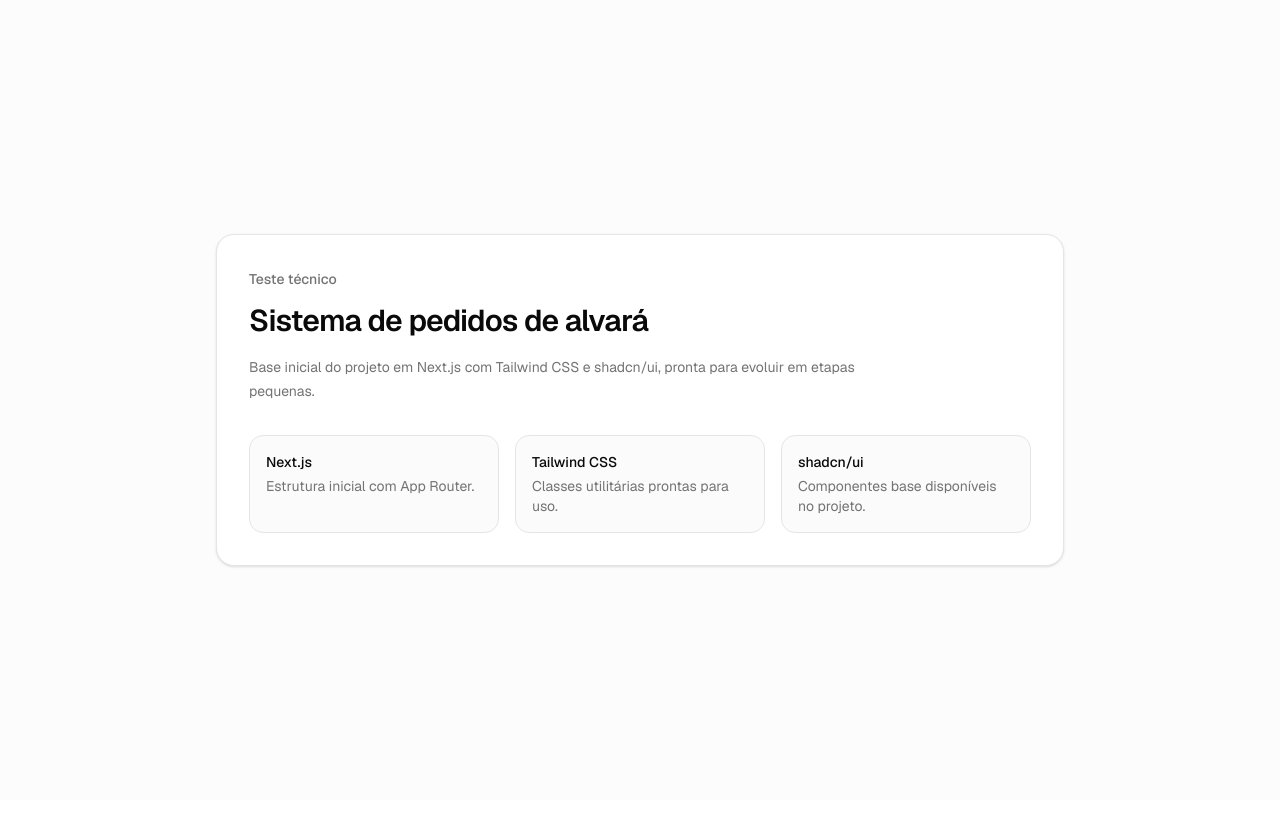
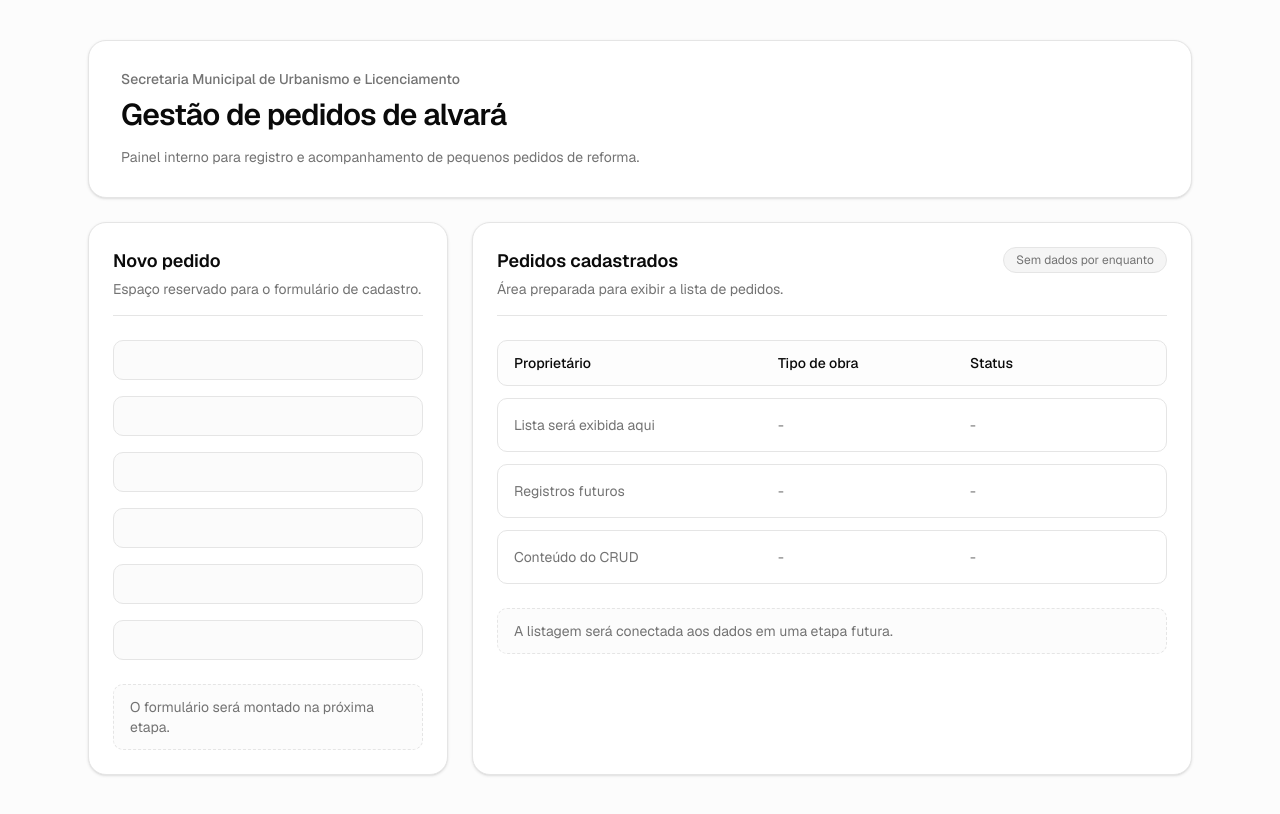
Before and after one commit to Breqsz/teste-tecnico, a Next.js app: page / in a window 1280 px wide. Built offline with nearby package versions, Linux system fonts and the light colour scheme.

Commit message:
Estilizacao inicial

```diff
--- a/app/page.tsx
+++ b/app/page.tsx
@@ -1,43 +1,93 @@
 export default function Page() {
   return (
     <main className="min-h-screen bg-muted/30">
-      <section className="mx-auto flex min-h-screen w-full max-w-4xl items-center px-6 py-16">
-        <div className="w-full rounded-2xl border bg-background p-8 shadow-sm">
-          <span className="text-sm font-medium text-muted-foreground">
-            Teste técnico
-          </span>
-          <h1 className="mt-3 text-3xl font-semibold tracking-tight">
-            Sistema de pedidos de alvará
+      <div className="mx-auto flex min-h-screen w-full max-w-6xl flex-col px-6 py-10">
+        <header className="rounded-2xl border bg-background px-8 py-7 shadow-sm">
+          <p className="text-sm font-medium text-muted-foreground">
+            Secretaria Municipal de Urbanismo e Licenciamento
+          </p>
+          <h1 className="mt-2 text-3xl font-semibold tracking-tight">
+            Gestão de pedidos de alvará
           </h1>
-          <p className="mt-4 max-w-2xl text-sm leading-6 text-muted-foreground">
-            Base inicial do projeto em Next.js com Tailwind CSS e shadcn/ui,
-            pronta para evoluir em etapas pequenas.
+          <p className="mt-3 max-w-3xl text-sm leading-6 text-muted-foreground">
+            Painel interno para registro e acompanhamento de pequenos pedidos de
+            reforma.
           </p>
+        </header>
 
-          <div className="mt-8 grid gap-4 sm:grid-cols-3">
-            <div className="rounded-xl border bg-muted/40 p-4">
-              <p className="text-sm font-medium">Next.js</p>
+        <section className="mt-6 grid gap-6 lg:grid-cols-[360px_minmax(0,1fr)]">
+          <div className="rounded-2xl border bg-background p-6 shadow-sm">
+            <div className="border-b pb-4">
+              <h2 className="text-lg font-semibold">Novo pedido</h2>
               <p className="mt-1 text-sm text-muted-foreground">
-                Estrutura inicial com App Router.
+                Espaço reservado para o formulário de cadastro.
               </p>
             </div>
 
-            <div className="rounded-xl border bg-muted/40 p-4">
-              <p className="text-sm font-medium">Tailwind CSS</p>
-              <p className="mt-1 text-sm text-muted-foreground">
-                Classes utilitárias prontas para uso.
-              </p>
+            <div className="space-y-4 py-6">
+              <div className="h-10 rounded-lg border bg-muted/40" />
+              <div className="h-10 rounded-lg border bg-muted/40" />
+              <div className="h-10 rounded-lg border bg-muted/40" />
+              <div className="h-10 rounded-lg border bg-muted/40" />
+              <div className="h-10 rounded-lg border bg-muted/40" />
+              <div className="h-10 rounded-lg border bg-muted/40" />
             </div>
 
-            <div className="rounded-xl border bg-muted/40 p-4">
-              <p className="text-sm font-medium">shadcn/ui</p>
-              <p className="mt-1 text-sm text-muted-foreground">
-                Componentes base disponíveis no projeto.
+            <div className="rounded-lg border border-dashed bg-muted/30 px-4 py-3">
+              <p className="text-sm text-muted-foreground">
+                O formulário será montado na próxima etapa.
               </p>
             </div>
           </div>
-        </div>
-      </section>
+
+          <div className="rounded-2xl border bg-background p-6 shadow-sm">
+            <div className="flex items-start justify-between gap-4 border-b pb-4">
+              <div>
+                <h2 className="text-lg font-semibold">Pedidos cadastrados</h2>
+                <p className="mt-1 text-sm text-muted-foreground">
+                  Área preparada para exibir a lista de pedidos.
+                </p>
+              </div>
+
+              <div className="rounded-full border bg-muted px-3 py-1 text-xs text-muted-foreground">
+                Sem dados por enquanto
+              </div>
+            </div>
+
+            <div className="space-y-3 py-6">
+              <div className="grid grid-cols-[1.4fr_1fr_1fr] gap-3 rounded-lg border bg-muted/20 px-4 py-3 text-sm font-medium">
+                <span>Proprietário</span>
+                <span>Tipo de obra</span>
+                <span>Status</span>
+              </div>
+
+              <div className="grid grid-cols-[1.4fr_1fr_1fr] gap-3 rounded-lg border px-4 py-4 text-sm text-muted-foreground">
+                <span>Lista será exibida aqui</span>
+                <span>-</span>
+                <span>-</span>
+              </div>
+
+              <div className="grid grid-cols-[1.4fr_1fr_1fr] gap-3 rounded-lg border px-4 py-4 text-sm text-muted-foreground">
+                <span>Registros futuros</span>
+                <span>-</span>
+                <span>-</span>
+              </div>
+
+              <div className="grid grid-cols-[1.4fr_1fr_1fr] gap-3 rounded-lg border px-4 py-4 text-sm text-muted-foreground">
+                <span>Conteúdo do CRUD</span>
+                <span>-</span>
+                <span>-</span>
+              </div>
+            </div>
+
+            <div className="rounded-lg border border-dashed bg-muted/30 px-4 py-3">
+              <p className="text-sm text-muted-foreground">
+                A listagem será conectada aos dados em uma etapa futura.
+              </p>
+            </div>
+          </div>
+        </section>
+      </div>
     </main>
   )
 }
```
